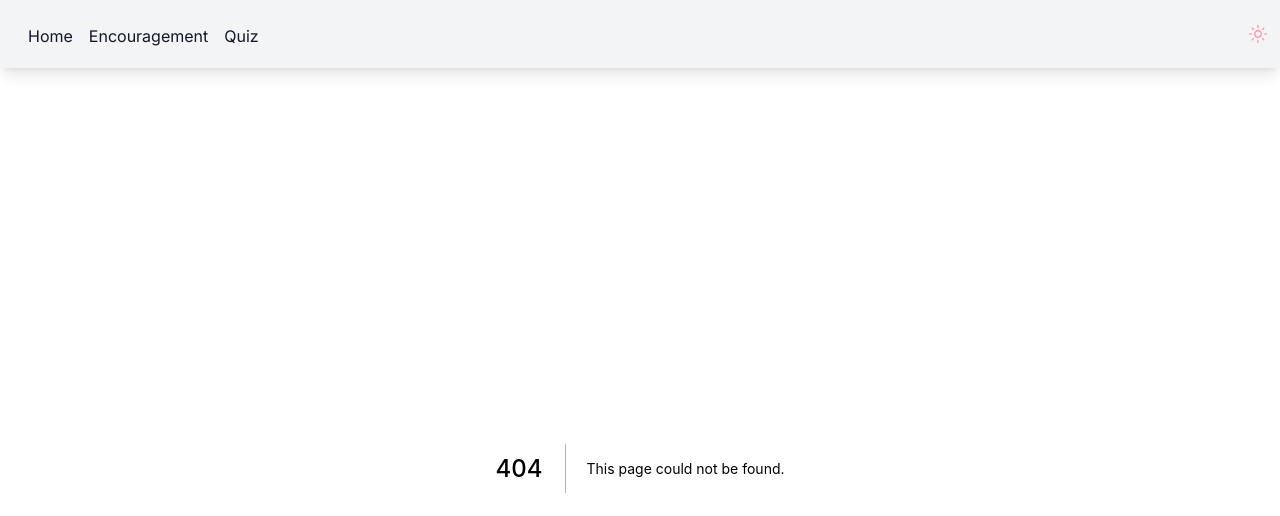
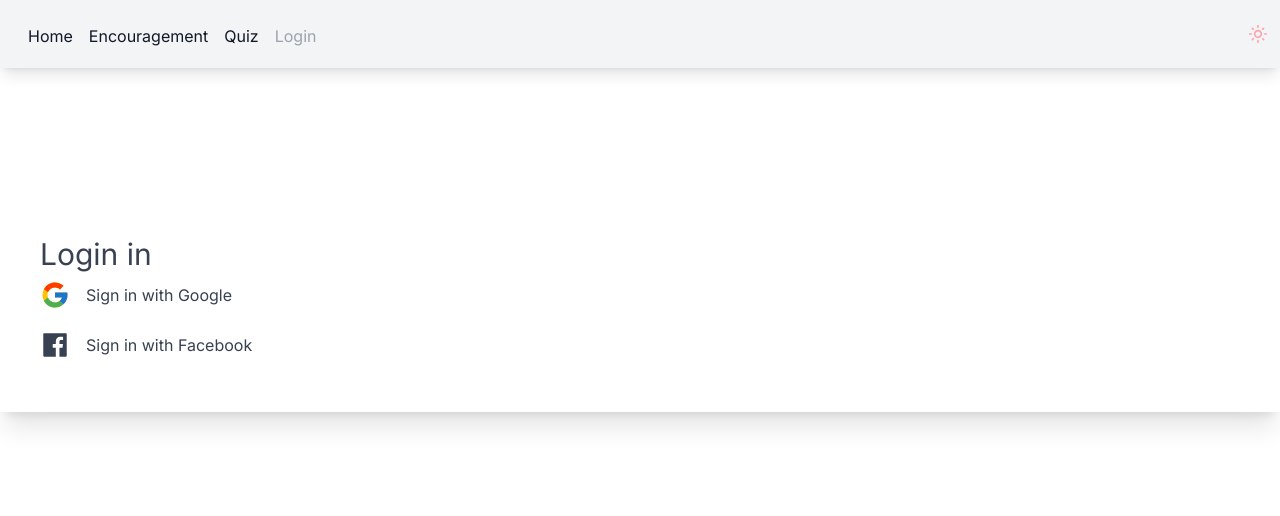
Before and after one commit to Adonis-st/littlelanae, a Next.js app: page /login in a window 1280 px wide. Before the commit this address had no page. Shown: the top 516 px of the page. Built offline with nearby package versions, Linux system fonts and the light colour scheme; no server answers.

Commit message:
first commit

```diff
--- a/components/Nav.jsx
+++ b/components/Nav.jsx
@@ -2,8 +2,12 @@ import React, { useEffect, useState } from 'react';
 import { useRouter } from 'next/router';
 import Link from 'next/link';
 import { MdMenu, MdOutlineLightMode, MdDarkMode, MdMenuOpen } from 'react-icons/md';
+import { useAuthState } from 'react-firebase-hooks/auth';
+import { auth } from '../utils/firebase';
 
 const Nav = () => {
+	const [user, loading] = useAuthState(auth);
+
 	const [darkMode, setDarkMode] = useState(null);
 
 	useEffect(() => {
@@ -66,6 +70,16 @@ const Nav = () => {
 								Quiz
 							</a>
 						</Link>
+						{!user && (
+							<Link href='/login'>
+								<a
+									className={`${
+										router.pathname === '/login' ? 'active' : ''
+									} navbar-item`}>
+									Login
+								</a>
+							</Link>
+						)}
 					</div>
 				</div>
 			</nav>
--- a/package.json
+++ b/package.json
@@ -9,11 +9,13 @@
     "lint": "next lint"
   },
   "dependencies": {
+    "firebase": "^9.10.0",
     "flowbite": "^1.5.3",
     "flowbite-react": "^0.1.11",
     "next": "12.3.1",
     "react": "18.2.0",
     "react-dom": "18.2.0",
+    "react-firebase-hooks": "^5.0.3",
     "react-icons": "^4.4.0"
   },
   "devDependencies": {
--- a/pages/_app.js
+++ b/pages/_app.js
@@ -1,5 +1,5 @@
+import Nav from '../components/Nav';
 import '../styles/globals.css';
-import Nav from '../components/Nav';
 
 function MyApp({ Component, pageProps }) {
 	return (
--- a/pages/encouragement.js
+++ b/pages/encouragement.js
@@ -1,3 +1,23 @@
+import { useRouter } from 'next/router';
+import { auth } from '../utils/firebase';
+import { useAuthState } from 'react-firebase-hooks/auth';
+
 export default function encouragement() {
-	return <div>Encouragement</div>;
+	const [user, loading] = useAuthState(auth);
+	const route = useRouter();
+	if (loading) return <h1>Loading...</h1>;
+	if (!user) route.push('/login');
+	if (user)
+		return (
+			<div>
+				<h1 className='text-3xl'>Your in {user.displayName}</h1>
+				<img
+					src={user.photoURL}
+					alt='avatar'
+					referrerPolicy='no-referrer'
+					className='w-12 rounded-full'
+				/>
+				<button onClick={() => auth.signOut()}>Sign Out</button>
+			</div>
+		);
 }
--- /dev/null
+++ b/pages/login.js
@@ -0,0 +1,64 @@
+import { FcGoogle } from 'react-icons/fc';
+import { AiFillFacebook } from 'react-icons/ai';
+import {
+	GoogleAuthProvider,
+	signInWithPopup,
+	FacebookAuthProvider,
+	updateProfile,
+} from 'firebase/auth';
+import { auth } from '../utils/firebase';
+import { useRouter } from 'next/router';
+import { useEffect } from 'react';
+import { useAuthState } from 'react-firebase-hooks/auth';
+
+export default function Login() {
+	const [user, loading] = useAuthState(auth);
+	const route = useRouter();
+	//Sign in with Google
+	const googleProvider = new GoogleAuthProvider();
+	const GoogleLogin = async () => {
+		try {
+			const result = await signInWithPopup(auth, googleProvider);
+			console.log(result.user);
+			route.push('/encouragement');
+		} catch (error) {
+			console.log(error);
+		}
+	};
+	//Sign in with Facebook
+	const fbProvider = new FacebookAuthProvider();
+	const FacebookLogin = async () => {
+		try {
+			const result = await signInWithPopup(auth, fbProvider);
+			const credantial = await FacebookAuthProvider.credentialFromResult(result);
+			const token = credantial.accessToken;
+			let photoUrl = result.user.photoURL + '?height=500&access_token=' + token;
+			await updateProfile(auth.currentUser, { photoURL: photoUrl });
+			console.log(result);
+			route.push('/encouragement');
+		} catch (error) {
+			console.log(error);
+		}
+	};
+	useEffect(() => {
+		if (user) {
+			route.push('/encouragement');
+		} else {
+			console.log('login');
+		}
+	}, [user]);
+
+	return (
+		<div className='mt-32 p-10 text-gray-700 shadow-xl '>
+			<h1 className='text-3xl'>Login in</h1>
+			<button onClick={GoogleLogin} className='flex items-center py-2'>
+				<FcGoogle className='text-3xl' />
+				<p className='ml-4'>Sign in with Google</p>
+			</button>
+			<button onClick={FacebookLogin} className='flex items-center py-3'>
+				<AiFillFacebook className='text-3xl' />
+				<p className='ml-4'>Sign in with Facebook</p>
+			</button>
+		</div>
+	);
+}
--- /dev/null
+++ b/utils/firebase.js
@@ -0,0 +1,23 @@
+// Import the functions you need from the SDKs you need
+import { initializeApp } from 'firebase/app';
+import { getAnalytics } from 'firebase/analytics';
+import { getAuth } from 'firebase/auth';
+
+// TODO: Add SDKs for Firebase products that you want to use
+// https://firebase.google.com/docs/web/setup#available-libraries
+
+// Your web app's Firebase configuration
+// For Firebase JS SDK v7.20.0 and later, measurementId is optional
+const firebaseConfig = {
+	apiKey: process.env.NEXT_PUBLIC_API_KEY,
+	authDomain: process.env.NEXT_PUBLIC_AUTH_DOMAIN,
+	projectId: process.env.NEXT_PUBLIC_PROJECT_ID,
+	storageBucket: process.env.NEXT_PUBLIC_STORAGE_BUCKET,
+	messagingSenderId: process.env.NEXT_PUBLIC_MESSAGING_SENDER_ID,
+	appId: process.env.NEXT_PUBLIC_APP_ID,
+	measurementId: process.env.NEXT_PUBLIC_MEASUREMENT_ID,
+};
+
+// Initialize Firebase
+const app = initializeApp(firebaseConfig);
+export const auth = getAuth();
```
Also changed, not shown: 1 other file (tests, documents, lock files or other folders).
